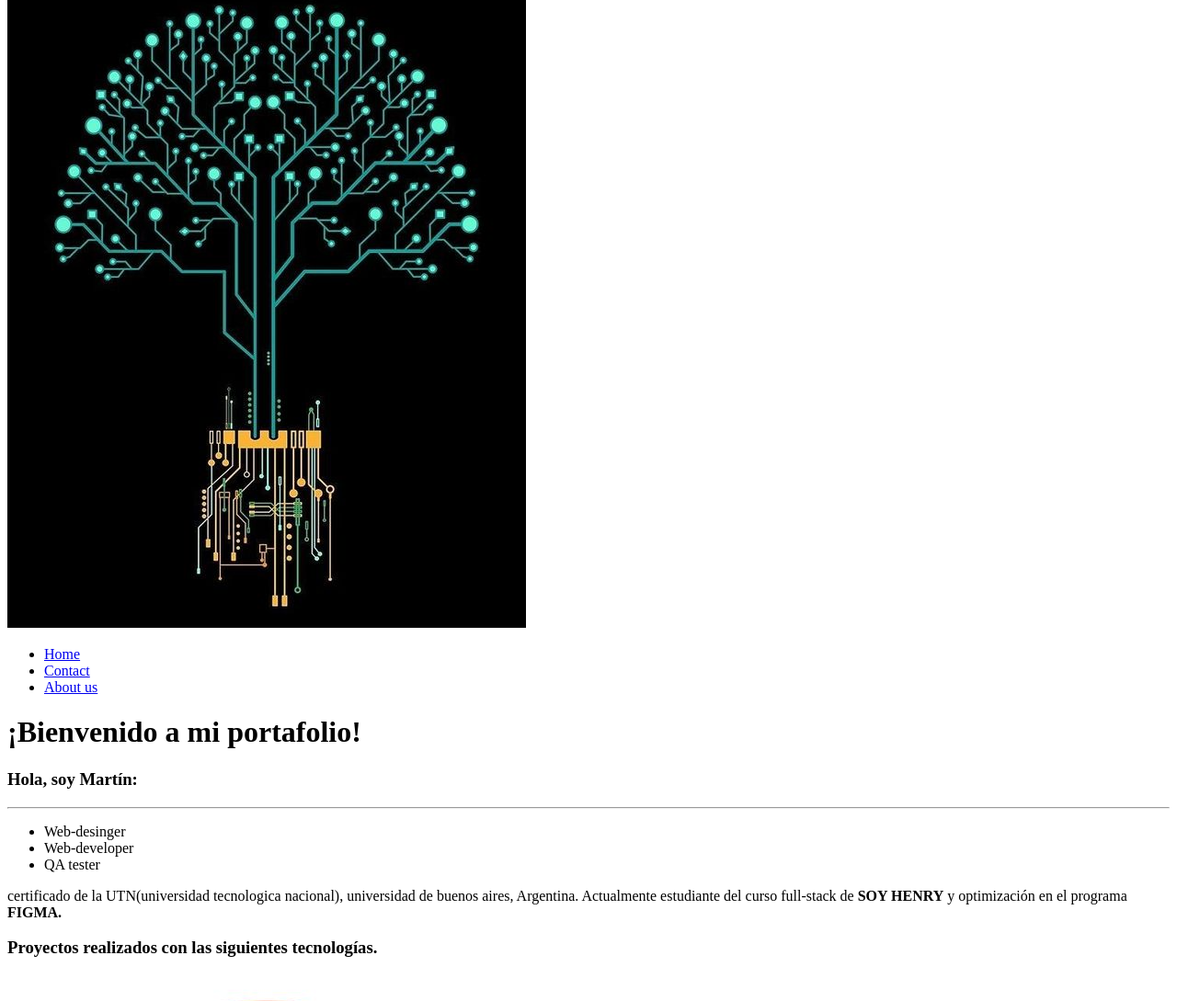
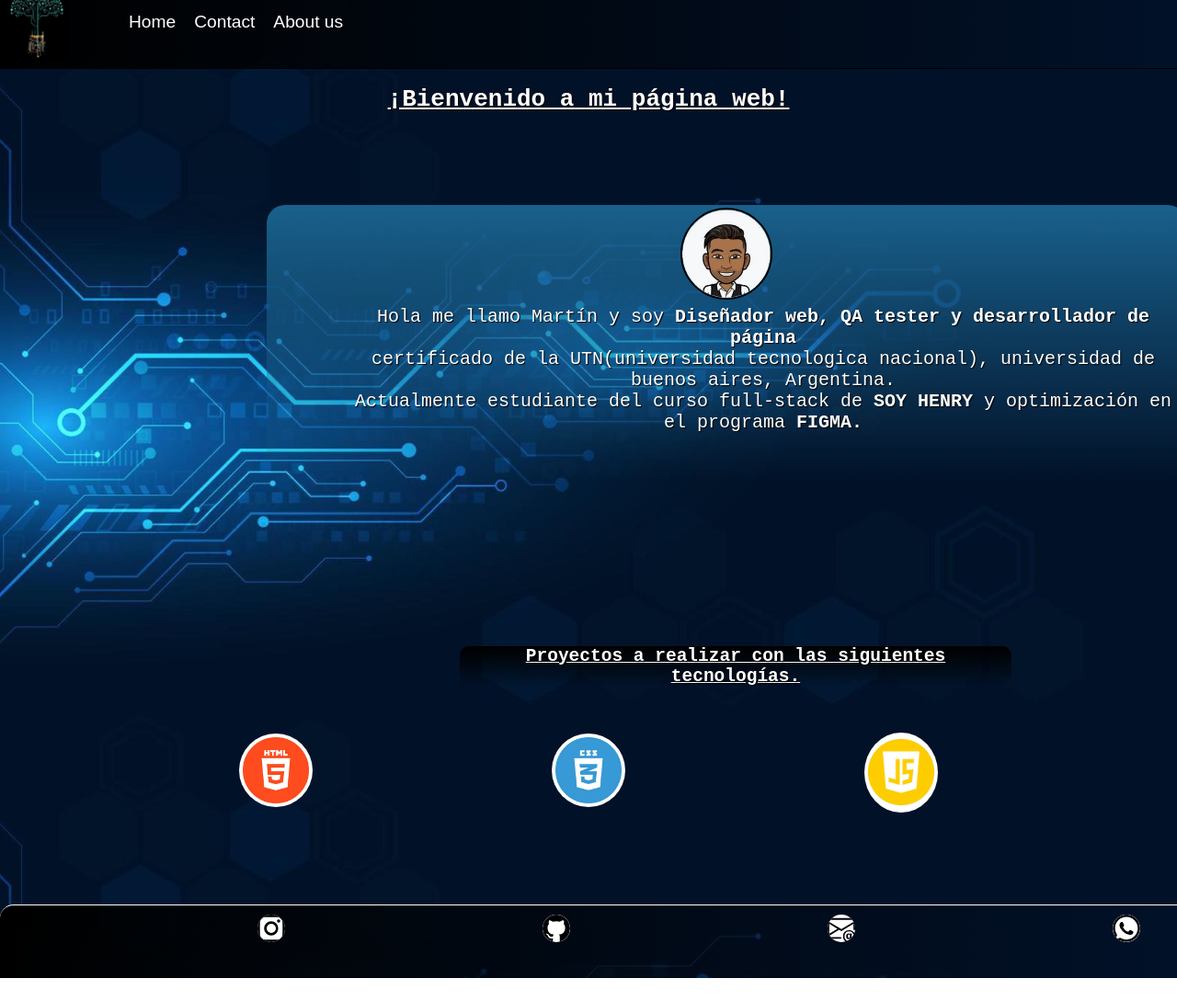
Before and after one commit to Tincho1992/HTML-Henry, a plain HTML site: page index.html in a window 1280 px wide. Shown: the part 27-1116 px from the top of the page at 92% size. After the commit the page ends 1091 px from the top, so only its background shows below. Drawn offline with Linux system fonts and the light colour scheme.

Commit message:
creando css-Henry

```diff
--- a/index.html
+++ b/index.html
@@ -3,64 +3,44 @@
 <head>
     <meta charset="UTF-8">
     <meta name="viewport" content="width=device-width, initial-scale=1.0">
-    <link rel="icon" href="/Multimedia/logo-tipo-editado.png">
+    <link rel="icon" href="Multimedia/logo-tipo-editado.png">
+    <link rel="stylesheet" type="text/css" href="style.css">
     <title>Martin-dev</title>
 </head>
 <body>
     <header>
-        <main>
-            <div id="bar-menu">
-                <div class="logotipo">
-                    <a href="#"><img src="/Multimedia/logo-tipo-editado.png" alt="logo-img"></a>
-                </div>
-                <ul>
-                    <li><a href="#">Home</a></li>
+        <div class="logotipo">
+            <img src="/Multimedia/logo-tipo-editado.png" alt="logo-img">
+        </div>
+            <div class="nav-bar">
+                 <ul>
+                    <li><a href="/index.html" class="active">Home</a></li>
                     <li><a href="#">Contact</a></li>
                     <li><a href="#">About us</a></li>
                 </ul>
-            </div>
-        </main>
+             </div>
     </header>
-    <h1>¡Bienvenido a mi portafolio!</h1>
-    <div class="container-bienvenida">
+    <h1>¡Bienvenido a mi página web!</h1>
+    <div class="container-cabecera">
+        <div class="avatar">
+            <img src="/Multimedia/chat-bot.jpg" alt="avatar-img">
+        </div>
         <p>
-            <h3>Hola, soy Martín:</h3>
-            <hr>
-            <ul>
-                <li>Web-desinger</li>
-                <li>Web-developer</li>
-                <li>QA tester</li>
-            </ul>
-            certificado de la UTN(universidad tecnologica nacional), universidad de buenos aires, Argentina.
+            Hola me llamo Martín y soy <b>Diseñador web, QA tester y desarrollador de página</b> <br>
+            certificado de la UTN(universidad tecnologica nacional), universidad de buenos aires, Argentina. <br>
             Actualmente estudiante del curso full-stack de <b>SOY HENRY</b> y optimización en el programa <b>FIGMA.</b>
-            <img src="" alt="">
         </p>
     </div>
+    <h2>Proyectos a realizar con las siguientes tecnologías.</h2>
     <div id="proyectos">
-        <h3>Proyectos realizados con las siguientes tecnologías.</h3>
         <div class="card">
             <img src="/Multimedia/logo-html.jpg" alt="html-logo">
         </div>
         <div class="card">
             <img src="/Multimedia/css.jpg" alt="css-logo">
         </div>
-        <div class="card">
+        <div class="card-javascript">
             <img src="/Multimedia/javascript-logo2-editado-.png" alt="logo-javascript">
-        </div>
-        <div class="card">
-            <h5>React (libreria javascript)</h5>
-            <img src="/Multimedia/react-logo.jpg" alt="react-logo">
-        </div>
-        <div class="card">
-            <h5>Bootstrap (libreria)</h5>
-            <img src="/Multimedia/bootstrap-logo.jpg" alt="bootstrap-logo">
-        </div>
-        <div class="card">
-            <img src="/Multimedia/gitbash.jpg" alt="gitbash-img">
-        </div>
-        <div class="card">
-            <h5>Figma (programa de diseño)</h5>
-            <img src="/Multimedia/figma-logo.jpg" alt="figma-logo">
         </div>
     </div>
 
@@ -68,20 +48,17 @@
         <footer>
             <div id="contact">
                <div class="footer-contact">
-                <a href="https://www.instagram.com/martindev92/"><img src="/Multimedia-svg/instagram.svg" alt="instagram-icon"></a>
+                <img src="/Multimedia-svg/instagram.svg" alt="instagram-icon">
                </div>
                <div class="footer-contact">
-                <a href="https://github.com/Tincho1992"><img src="/Multimedia-svg/github.svg" alt="github-icon"></a>
+                <img src="/Multimedia-svg/github.svg" alt="github-icon">
                </div>
                <div class="footer-contact">
-                <a href="https://mail.google.com/mail/u/0/?tab=rm&ogbl#sent"><img src="/Multimedia-svg/mail.svg" alt="email-icon"></a>
+                <img src="/Multimedia-svg/mail.svg" alt="email-icon">
                </div>
                <div class="footer-contact">
-                <a href="#"><img src="/Multimedia-svg/whatsapp.svg" alt="whatsapp-icon"></a>
+                <img src="/Multimedia-svg/whatsapp.svg" alt="whatsapp-icon">
             </div>
-            </div>
-            <a href="#">MartinDev©</a>
-            <a href="#">Privacity politics</a>
         </footer>
     </div>
 </body>
--- /dev/null
+++ b/style.css
@@ -0,0 +1,163 @@
+*{
+    box-sizing: border-box;
+    font-family: monospace;
+    text-shadow: 1px 1px 1px black;
+}
+
+html,body{
+    padding: 0;
+    margin: 0;
+}
+
+header{
+    display: flex;
+    background:-webkit-linear-gradient(left, black, transparent);
+    border-bottom: solid 1px black;
+    margin: 0;
+    padding:0 ;
+}
+
+.logotipo > img{
+    height: auto;
+    width: 80px;
+    padding: 5px;
+}
+
+.nav-bar ul{
+    display: flex;
+    list-style-type: none;
+    justify-content: space-between;
+    margin-top: 30px;
+}
+
+.nav-bar, a{
+    font-family: sans-serif;
+    text-align: center;
+    text-decoration: none;
+    color: white;
+    padding: 10px;
+    text-shadow: none;
+}
+
+.nav-bar, a:hover{
+    cursor:pointer;
+    color: seagreen;
+    text-shadow: 1px 1px 1px white;
+    font-size: larger;
+    transition: 0.3s;
+}
+
+body{
+    background-image: url(/Multimedia/background.jpg);
+    background-position: center;
+    background-repeat: no-repeat;
+    background-size: cover;
+    background-attachment: fixed;
+}
+
+h1{
+    font-family: monospace;
+    text-decoration: underline;
+    text-align: center;
+    color: white;
+    text-shadow: 1px 1px 1px black;
+}
+
+.container-cabecera{
+    display: flex;
+    background:-webkit-linear-gradient(top, rgb(25, 97, 141), transparent);
+    font-size: x-large;
+    margin:10px;
+    margin-left: 290px;
+    margin-top: 100px;
+    height: 300px;
+    width: 1000px;
+    border-radius: 20px;
+}
+
+.avatar > img{
+    display: flex;
+    margin-left: 450px;
+    margin-top: 3px;
+    position: absolute;
+    border-radius: 100%;
+    border: solid 2px black;
+    height: auto;
+    width: 100px;
+
+}
+
+.container-cabecera > p{
+    text-align: center;
+    margin-left: 80px;
+    margin-top: 110px;
+    color: white;
+}
+
+h2{
+    background: -webkit-linear-gradient(top, black, transparent);
+    width: 600px;
+    border-radius: 10px;
+    text-align: center;
+    text-decoration: underline;
+    margin-left: 500px;
+    margin-top: 180px;
+    color: white;
+
+}
+
+#proyectos{
+    display: flex;
+    justify-content: space-evenly;
+    align-items: center;
+    margin-top:50px;
+}
+
+.card{
+    background-color: transparent;
+    border: solid 2px white;
+    justify-content: space-between;
+    border: none;
+}
+
+.card-javascript{
+    background-color: white;
+    border-radius: 50%;
+}
+
+.card-javascript >img{
+    width: 80px;
+    margin-top: 3px;
+}
+
+.card > img{
+    width: 80px;
+    border-radius: 50%;
+}
+
+#footer{
+    display: flex;
+    background:-webkit-linear-gradient(left, black, transparent);
+    background-attachment:fixed;
+    border-top: solid 1px white;
+    border-top-left-radius: 15px;
+    height: 80px;
+    width: auto;
+    margin-top: 100px;
+}
+
+
+#contact{
+    display: flex;
+    align-items: end;
+    justify-content: space-evenly;
+    flex-direction: row;
+}
+
+.footer-contact > img{
+    background-color: white;
+    border-radius: 100%;
+    height: 30px;
+    margin-left: 280px;
+    margin-top: 10px;
+}
```
Also changed, not shown: Multimedia/background.jpg (added), Multimedia/chat-bot.jpg (added).
